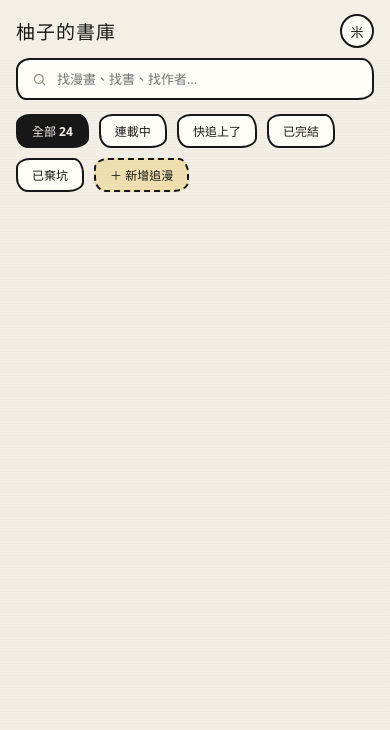
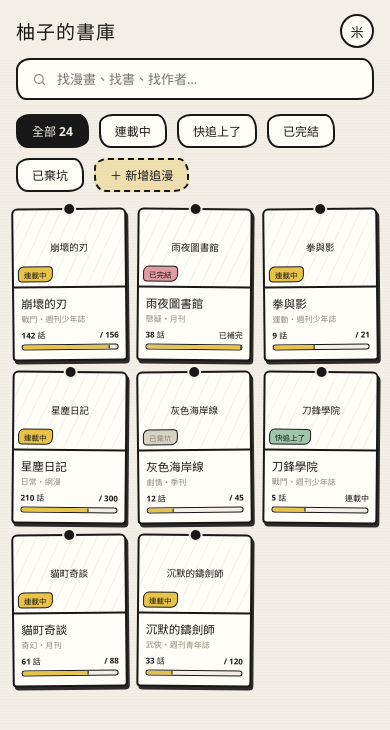
Before and after one commit to yozuwork/YozuManga, a React (Vite) app: page / in a window 390 px wide. Shown: the top 730 px of the page. Built offline with nearby package versions, Linux system fonts and the light colour scheme.

Commit message:
feat: render manga list

```diff
--- /dev/null
+++ b/src/components/manga/MangaCard.css
@@ -0,0 +1,206 @@
+.sticky {
+  position: relative;
+  padding: 0;
+  border: 2.5px solid var(--ink);
+  border-radius: 6px 6px 4px 4px;
+  background: var(--card);
+  box-shadow: 4px 6px 0 rgba(24, 24, 24, 0.9);
+  transition: transform 0.12s;
+}
+
+.sticky:nth-child(3n + 1) {
+  transform: rotate(-1.4deg);
+}
+
+.sticky:nth-child(3n + 2) {
+  transform: rotate(1.1deg);
+}
+
+.sticky:nth-child(3n) {
+  transform: rotate(-0.6deg);
+}
+
+.sticky:hover {
+  transform: rotate(0deg) translateY(-3px);
+}
+
+.pin {
+  position: absolute;
+  z-index: 2;
+  top: -9px;
+  left: 50%;
+  width: 16px;
+  height: 16px;
+  border-radius: 50%;
+  background: var(--ink);
+  box-shadow: 0 0 0 3px var(--paper);
+  transform: translateX(-50%);
+}
+
+.cover {
+  position: relative;
+  display: flex;
+  height: 180px;
+  align-items: center;
+  justify-content: center;
+  overflow: hidden;
+  border-bottom: 2.5px solid var(--ink);
+  background: repeating-linear-gradient(
+    115deg,
+    transparent 0 10px,
+    rgba(0, 0, 0, 0.045) 10px 11px
+  );
+  background-repeat: no-repeat;
+}
+
+.cover span {
+  padding: 0 14px;
+  font-size: 15px;
+  font-weight: 900;
+  line-height: 1.4;
+  text-align: center;
+}
+
+.tag {
+  position: absolute;
+  bottom: 8px;
+  left: 8px;
+  padding: 2px 8px;
+  border: 1.5px solid var(--ink);
+  border-radius: 8px 6px 10px 6px;
+  background: var(--marker);
+  font-size: 10px;
+  font-weight: 800;
+}
+
+.tag.pink {
+  background: var(--pink);
+}
+
+.tag.mint {
+  background: var(--mint);
+}
+
+.tag.gray {
+  background: #d6d2c4;
+  color: var(--gray);
+}
+
+.info {
+  padding: 14px 16px 16px;
+}
+
+.info h3 {
+  margin: 0 0 5px;
+  font-size: 16px;
+  font-weight: 900;
+}
+
+.info .meta {
+  margin-bottom: 10px;
+  color: var(--gray);
+  font-size: 11px;
+  font-weight: 700;
+}
+
+.prow {
+  display: flex;
+  justify-content: space-between;
+  margin-bottom: 6px;
+  font-size: 11px;
+  font-weight: 800;
+}
+
+.track {
+  height: 9px;
+  overflow: hidden;
+  border: 2px solid var(--ink);
+  border-radius: 6px;
+  background: var(--paper);
+}
+
+.track i {
+  display: block;
+  height: 100%;
+  border-right: 2px solid var(--ink);
+  background: var(--marker);
+}
+
+@media (max-width: 640px) {
+  .sticky {
+    display: block;
+    box-shadow: 2px 3px 0 rgba(24, 24, 24, 0.9);
+  }
+
+  .sticky:nth-child(odd) {
+    transform: rotate(-0.6deg);
+  }
+
+  .sticky:nth-child(even) {
+    transform: rotate(0.5deg);
+  }
+
+  .pin {
+    top: -6px;
+    width: 10px;
+    height: 10px;
+    box-shadow: 0 0 0 2px var(--paper);
+  }
+
+  .cover {
+    width: auto;
+    height: 78px;
+    flex-shrink: 0;
+    border-right: 0;
+    border-bottom: 2px solid var(--ink);
+  }
+
+  .cover span {
+    padding: 0 4px;
+    font-size: 9.5px;
+    font-weight: 900;
+    line-height: 1.25;
+  }
+
+  .tag {
+    bottom: 4px;
+    left: 4px;
+    padding: 1.5px 5px;
+    border-radius: 6px 4px 7px 4px;
+    font-size: 7.5px;
+  }
+
+  .info {
+    padding: 7px 7px 9px;
+  }
+
+  .info h3 {
+    margin-bottom: 2px;
+    overflow: hidden;
+    font-size: 11.5px;
+    text-overflow: ellipsis;
+    white-space: nowrap;
+  }
+
+  .info .meta {
+    margin-bottom: 5px;
+    overflow: hidden;
+    font-size: 8px;
+    text-overflow: ellipsis;
+    white-space: nowrap;
+  }
+
+  .prow {
+    margin-bottom: 4px;
+    font-size: 8px;
+  }
+
+  .track {
+    height: 6px;
+    border-width: 1.5px;
+  }
+
+  .track i {
+    border-right-width: 1.5px;
+  }
+}
--- /dev/null
+++ b/src/components/manga/MangaCard.jsx
@@ -0,0 +1,31 @@
+import './MangaCard.css'
+
+function MangaCard({ manga }) {
+  const tagClassName = ['tag', manga.statusClass].filter(Boolean).join(' ')
+  const totalLabel = typeof manga.total === 'number' ? `/ ${manga.total}` : manga.total
+
+  return (
+    <article className="sticky">
+      <div className="pin" />
+
+      <div className="cover">
+        <span>{manga.title}</span>
+        <div className={tagClassName}>{manga.status}</div>
+      </div>
+
+      <div className="info">
+        <h3>{manga.title}</h3>
+        <div className="meta">{manga.meta}</div>
+        <div className="prow">
+          <span>{manga.current} 話</span>
+          <span>{totalLabel}</span>
+        </div>
+        <div className="track" aria-label={`閱讀進度 ${manga.progress}%`}>
+          <i style={{ width: `${manga.progress}%` }} />
+        </div>
+      </div>
+    </article>
+  )
+}
+
+export default MangaCard
--- a/src/pages/MangaPage.css
+++ b/src/pages/MangaPage.css
@@ -25,9 +25,21 @@
   font-weight: 900;
 }
 
+.board {
+  display: grid;
+  grid-template-columns: repeat(4, 1fr);
+  gap: 26px;
+  padding: 0 34px 60px;
+}
+
 @media (max-width: 1000px) {
   .filters {
     padding: 0 24px 18px;
+  }
+
+  .board {
+    grid-template-columns: repeat(2, 1fr);
+    padding: 0 24px 50px;
   }
 }
 
@@ -40,4 +52,10 @@
     padding: 6px 14px;
     font-size: 12px;
   }
+
+  .board {
+    grid-template-columns: repeat(3, 1fr);
+    gap: 10px;
+    padding: 0 12px 24px;
+  }
 }
--- a/src/pages/MangaPage.jsx
+++ b/src/pages/MangaPage.jsx
@@ -1,10 +1,94 @@
 import './MangaPage.css'
+import MangaCard from '../components/manga/MangaCard.jsx'
 
 const readingStatuses = [
   { id: 1, name: '連載中' },
   { id: 2, name: '快追上了' },
   { id: 3, name: '已完結' },
   { id: 4, name: '已棄坑' },
+]
+
+const mangaList = [
+  {
+    id: 1,
+    title: '崩壞的刃',
+    meta: '戰鬥・週刊少年誌',
+    current: 142,
+    total: 156,
+    status: '連載中',
+    statusClass: '',
+    progress: 91,
+  },
+  {
+    id: 2,
+    title: '雨夜圖書館',
+    meta: '懸疑・月刊',
+    current: 38,
+    total: '已補完',
+    status: '已完結',
+    statusClass: 'pink',
+    progress: 100,
+  },
+  {
+    id: 3,
+    title: '拳與影',
+    meta: '運動・週刊少年誌',
+    current: 9,
+    total: 21,
+    status: '連載中',
+    statusClass: '',
+    progress: 43,
+  },
+  {
+    id: 4,
+    title: '星塵日記',
+    meta: '日常・網漫',
+    current: 210,
+    total: 300,
+    status: '連載中',
+    statusClass: '',
+    progress: 70,
+  },
+  {
+    id: 5,
+    title: '灰色海岸線',
+    meta: '劇情・季刊',
+    current: 12,
+    total: 45,
+    status: '已棄坑',
+    statusClass: 'gray',
+    progress: 27,
+  },
+  {
+    id: 6,
+    title: '刀鋒學院',
+    meta: '戰鬥・週刊少年誌',
+    current: 5,
+    total: '連載中',
+    status: '快追上了',
+    statusClass: 'mint',
+    progress: 35,
+  },
+  {
+    id: 7,
+    title: '貓町奇談',
+    meta: '奇幻・月刊',
+    current: 61,
+    total: 88,
+    status: '連載中',
+    statusClass: '',
+    progress: 69,
+  },
+  {
+    id: 8,
+    title: '沉默的鑄劍師',
+    meta: '武俠・週刊青年誌',
+    current: 33,
+    total: 120,
+    status: '連載中',
+    statusClass: '',
+    progress: 27,
+  },
 ]
 
 function MangaPage() {
@@ -17,6 +101,12 @@ function MangaPage() {
         ))}
         <span className="add-pill">＋ 新增追漫</span>
       </div>
+
+      <div className="board">
+        {mangaList.map((manga) => (
+          <MangaCard key={manga.id} manga={manga} />
+        ))}
+      </div>
     </main>
   )
 }
```
